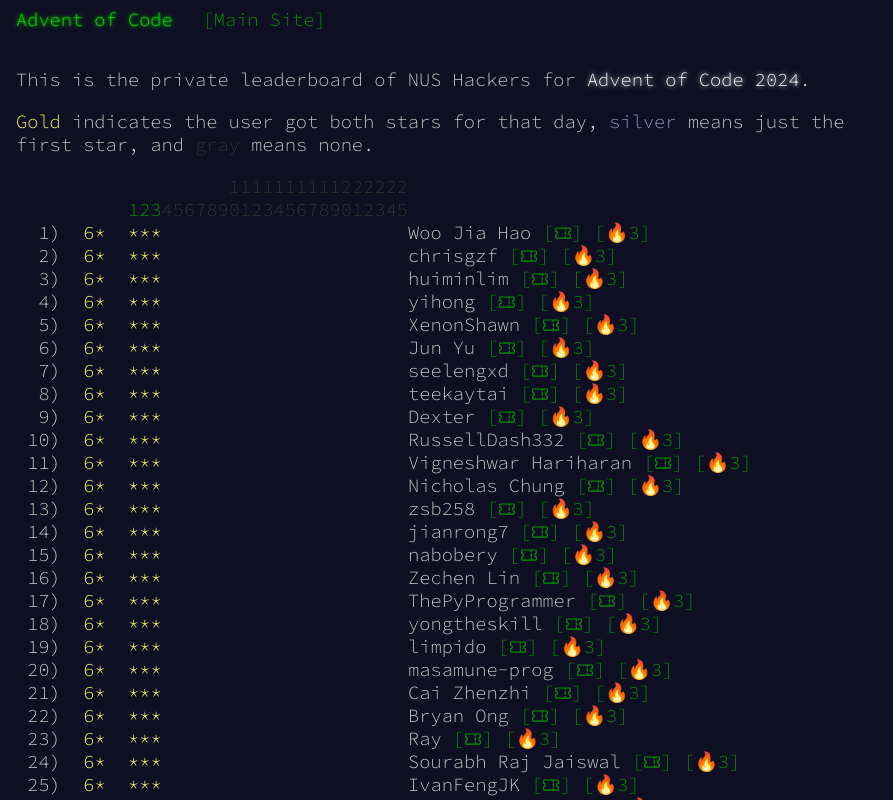
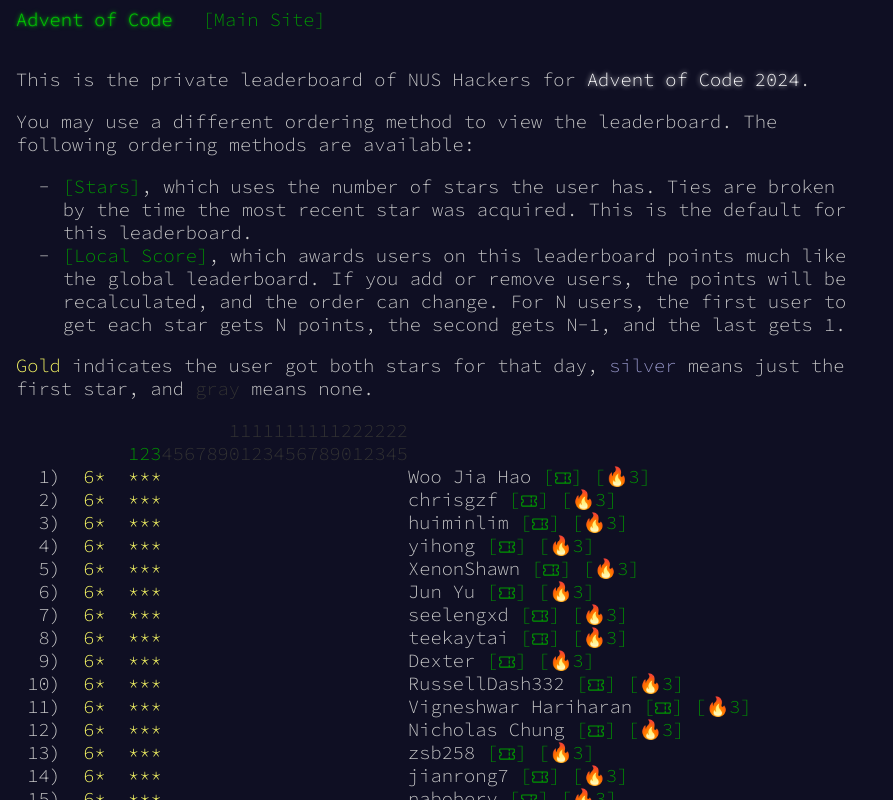
Before and after one commit to mongj/aoc-leaderboard, a React (Vite) app: page / in a window 1280 px wide. Shown: the top 800 px of the page, without its empty margins (0-893 px from the left). Built offline with nearby package versions, Linux system fonts and the light colour scheme.

Commit message:
Feat: add sorter buttons

```diff
--- a/src/App.tsx
+++ b/src/App.tsx
@@ -12,28 +12,28 @@
             This is the private leaderboard of NUS Hackers for{' '}
             <em>Advent of Code 2024</em>.
           </p>
-          {/* Temporarily hide sorters since we are only sorting by stars for now */}
-          {/* <ul>
+          <p>You may use a different ordering method to view the leaderboard. The following ordering methods are available:</p>
+          <ul>
+          <li>
+              <a href="?order=stars">[Stars]</a>, which uses the number of stars
+              the user has. Ties are broken by the time the most recent star was
+              acquired. This is the default for this leaderboard.
+            </li>
             <li>
               <a href="?order=local_score">[Local Score]</a>, which awards users
               on this leaderboard points much like the global leaderboard. If
               you add or remove users, the points will be recalculated, and the
               order can change. For <code>N</code> users, the first user to get
               each star gets <code>N</code> points, the second gets{" "}
-              <code>N-1</code>, and the last gets <code>1</code>. This is the
-              default.
+              <code>N-1</code>, and the last gets <code>1</code>.
             </li>
-            <li>
+            {/* Temporarily hide global sorter as it is not formatted and not important */}
+            {/* <li>
               <a href="?order=global_score">[Global Score]</a>, which uses
               scores from the global leaderboard. Ties are broken by the user's
               local score.
-            </li>
-            <li>
-              <a href="?order=stars">[Stars]</a>, which uses the number of stars
-              the user has. Ties are broken by the time the most recent star was
-              acquired. This used to be the default.
-            </li>
-          </ul> */}
+            </li> */}
+          </ul>
           <p>
             <span className="privboard-star-both">Gold</span> indicates the user
             got both stars for that day,{' '}
```
